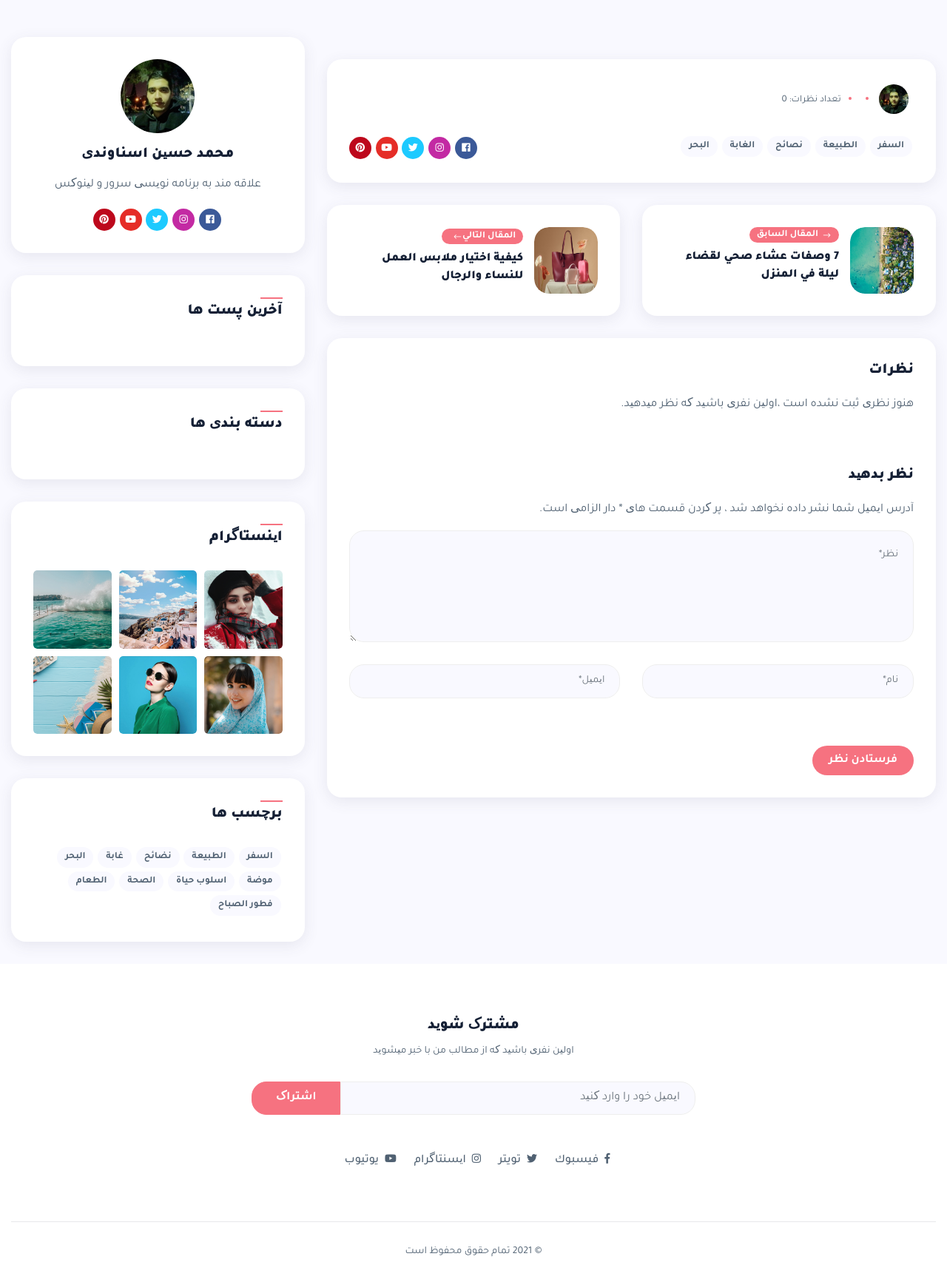
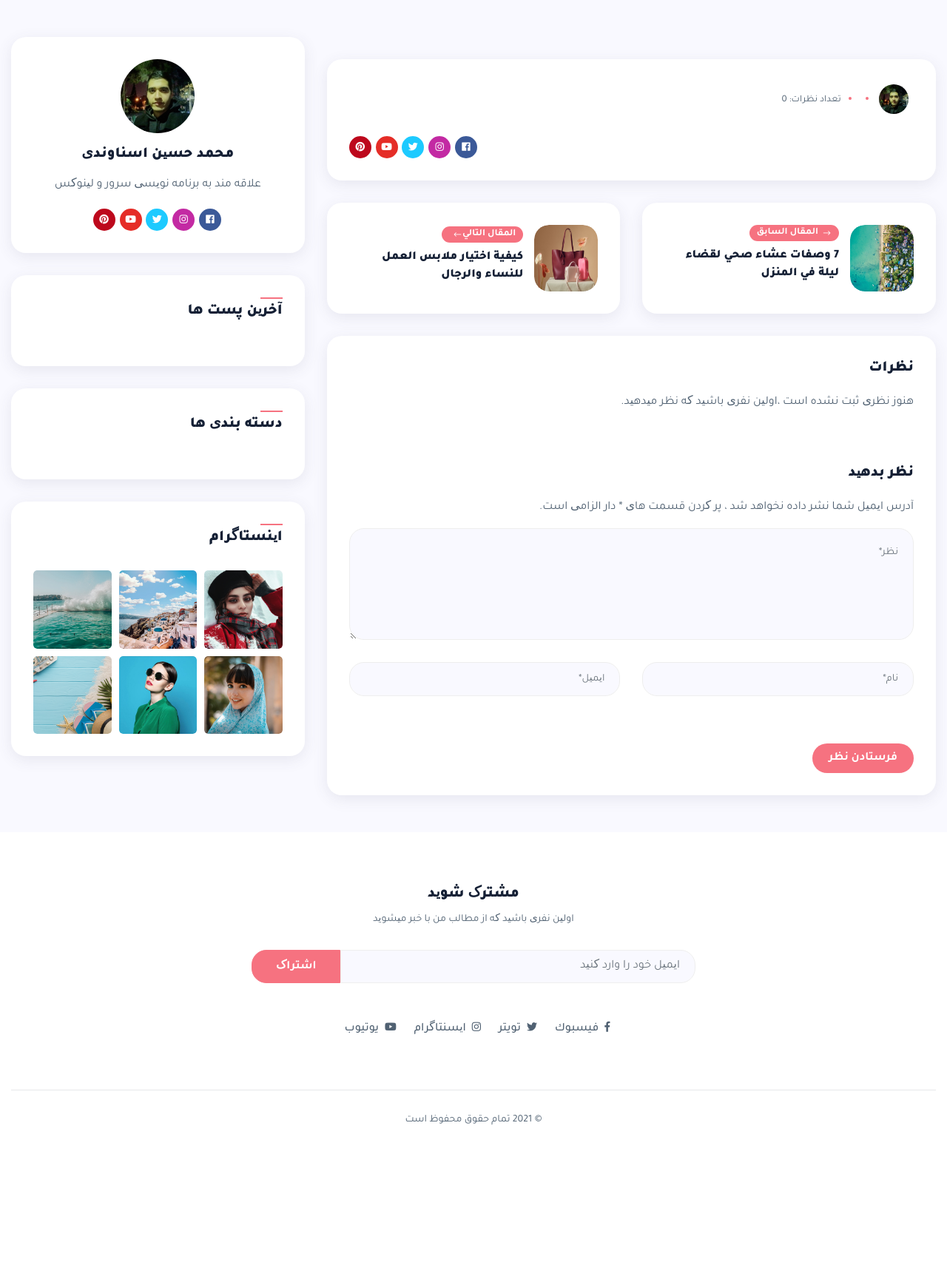
Before and after one commit to mhas1381/MyWebsite, a Django app: template templates/blog/blog-single.html in a window 1280 px wide. Shown: the part 70-1803 px from the top of the page at 74% size. After the commit the page ends 1591 px from the top, so only its background shows below. Run offline with Django 3.2, Linux system fonts and the light colour scheme; the template is opened without the code that fills it: values that come from a table or form of the project are taken from there, others are empty; some libraries are stand-ins or nearby versions; some web fonts are replaced.

Commit message:
remove tag from blog single

```diff
--- a/templates/blog/blog-single.html
+++ b/templates/blog/blog-single.html
@@ -35,26 +35,6 @@
                         </div>
 
                         <div class="post-single-footer">
-                            <div class="tags">
-                                <ul class="list-inline">
-                                    <li>
-                                        <a href="blog-grid.html">السفر</a>
-                                    </li>
-                                    <li>
-                                        <a href="blog-grid.html">الطبيعة</a>
-                                    </li>
-                                    <li>
-                                        <a href="blog-grid.html">نصائح</a>
-                                    </li>
-                                    <li>
-                                        <a href="blog-grid.html">الغابة</a>
-                                    </li>
-                                    <li>
-                                        <a href="blog-grid.html">البحر</a>
-                                    </li>
-
-                                </ul>
-                            </div>
                             <div class="social-media">
                                 <ul class="list-inline">
                                     <li>
@@ -279,7 +259,7 @@
 
 
                     <!--widget-tags-->
-                    {% include 'blog/blog-tags.html' %}
+
 
             </div>
         </div>
--- a/templates/blog/blog-tags.html
+++ /dev/null
@@ -1,41 +0,0 @@
-{% load static %}
-<div class="widget">
-    <div class="section-title">
-        <h5>برچسب ها</h5>
-    </div>
-    <div class="widget-tags">
-        <ul class="list-inline">
-            <li>
-                <a href="blog-grid.html">السفر</a>
-            </li>
-            <li>
-                <a href="blog-grid.html">الطبيعة</a>
-            </li>
-            <li>
-                <a href="blog-grid.html">نضائح</a>
-            </li>
-            <li>
-                <a href="blog-grid.html">غابة</a>
-            </li>
-            <li>
-                <a href="blog-grid.html">البحر</a>
-            </li>
-            <li>
-                <a href="blog-grid.html">موضة</a>
-            </li>
-            <li>
-                <a href="blog-grid.html">اسلوب حياة</a>
-            </li>
-            <li>
-                <a href="blog-grid.html">الصحة</a>
-            </li>
-            <li>
-                <a href="blog-grid.html">الطعام</a>
-            </li>
-            <li>
-                <a href="blog-grid.html">فطور الصباح</a>
-            </li>
-
-        </ul>
-    </div>
-</div>
```
